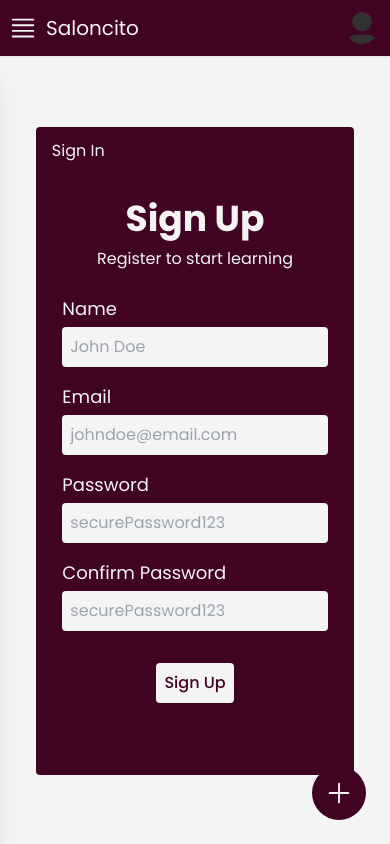
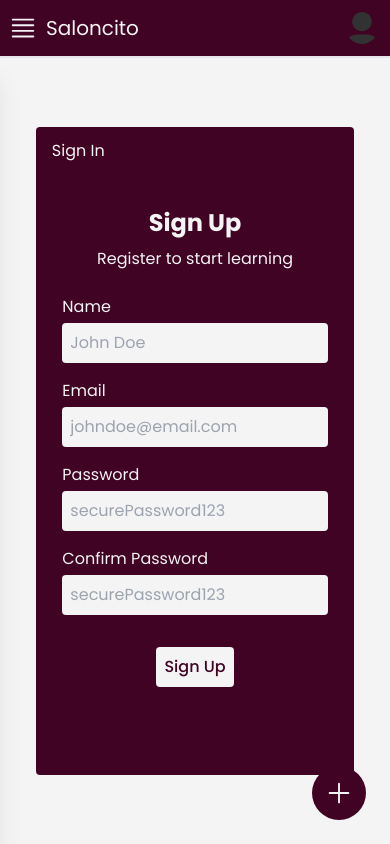
Before and after one commit to ErickCastroo/saloncito_ui, a React (Vite) app: page /sign-up in a window 390 px wide. Built offline with nearby package versions, Linux system fonts and the light colour scheme.

Commit message:
fix: height size at infoContainers when its was very big

```diff
--- a/src/modules/auth/ui/pages/SignIn/components/Form.tsx
+++ b/src/modules/auth/ui/pages/SignIn/components/Form.tsx
@@ -38,7 +38,7 @@ function Form() {
       className='w-full flex flex-col items-center justify-center'
     >
       <div className='w-full flex flex-col justify-center '>
-        <label htmlFor='email' className='mb-1 text-lg'>
+        <label htmlFor='email' className='mb-1 sm:text-lg'>
           Email
         </label>
         <Input
@@ -52,7 +52,7 @@ function Form() {
         {errors.email ? <ErrorForm>{errors.email.message}</ErrorForm> : undefined}
       </div>
       <div className='w-full flex flex-col justify-center mt-4'>
-        <label htmlFor='password' className='mb-1 text-lg'>
+        <label htmlFor='password' className='mb-1 sm:text-lg'>
           Password
         </label>
         <Input
--- a/src/modules/auth/ui/pages/SignIn/components/InfoContainer.tsx
+++ b/src/modules/auth/ui/pages/SignIn/components/InfoContainer.tsx
@@ -3,15 +3,22 @@ import { Form } from '@/modules/auth/ui/pages/SignIn/components/Form'
 
 function InfoContainer() {
   return (
-    <div className='bg-secondary text-secondary w-full h-5/6 md:w-1/2 rounded md:rounded-none md:rounded-tr md:rounded-br relative flex flex-col justify-center items-center overflow-y-auto py-4'>
+    <div className='bg-secondary text-secondary w-full h-5/6 md:w-1/2 rounded md:rounded-none md:rounded-tr md:rounded-br relative flex flex-col items-center overflow-y-auto'>
       <div className='absolute right-0 top-0'>
-        <NavLink to='/sign-up' className='flex justify-end self-end mt-3 mr-4 hover:underline hover:underline-offset-2'>Sign Up</NavLink>
+        <NavLink
+          to='/sign-up'
+          className='flex justify-end self-end mt-3 mr-4 hover:underline hover:underline-offset-2'
+        >
+          Sign Up
+        </NavLink>
       </div>
-      <div className='h-full w-10/12 sm:w-8/12 md:w-9/12 lg:w-7/12 xl:w-6/12 flex flex-col items-center justify-center'>
-        <h1 className='mb-2 text-4xl text-center font-bold'>
-          Sign In
-        </h1>
-        <span className='mb-6 text-center'>Join to Saloncito to start studying</span>
+      <div className='flex-grow flex flex-col items-center justify-center h-full w-10/12 sm:w-8/12 md:w-9/12 lg:w-7/12 xl:w-6/12'>
+        <div className='my-6 text-center'>
+          <h1 className='mb-2 text-2xl sm:text-4xl font-bold'>
+            Sign In
+          </h1>
+          <span>Join to Saloncito to start studying</span>
+        </div>
         <Form />
       </div>
     </div>
--- a/src/modules/auth/ui/pages/SignUp/components/Form.tsx
+++ b/src/modules/auth/ui/pages/SignUp/components/Form.tsx
@@ -49,7 +49,7 @@ function Form() {
       className='w-full flex flex-col items-center justify-center'
     >
       <div className='w-full flex flex-col justify-center'>
-        <label htmlFor='name' className='mb-1 text-lg'>
+        <label htmlFor='name' className='mb-1 sm:text-lg'>
           Name
         </label>
         <Input
@@ -63,7 +63,7 @@ function Form() {
         {errors.name ? <ErrorForm>{errors.name.message}</ErrorForm> : undefined}
       </div>
       <div className='w-full flex flex-col justify-center mt-4'>
-        <label htmlFor='email' className='mb-1 text-lg'>
+        <label htmlFor='email' className='mb-1 sm:text-lg'>
           Email
         </label>
         <Input
@@ -77,7 +77,7 @@ function Form() {
         {errors.email ? <ErrorForm>{errors.email.message}</ErrorForm> : undefined}
       </div>
       <div className='w-full flex flex-col justify-center mt-4'>
-        <label htmlFor='password' className='mb-1 text-lg'>
+        <label htmlFor='password' className='mb-1 sm:text-lg'>
           Password
         </label>
         <Input
@@ -91,7 +91,7 @@ function Form() {
         {errors.password ? <ErrorForm>{errors.password.message}</ErrorForm> : undefined}
       </div>
       <div className='w-full flex flex-col justify-center mt-4'>
-        <label htmlFor='confirmPassword' className='mb-1 text-lg'>
+        <label htmlFor='confirmPassword' className='mb-1 sm:text-lg'>
           Confirm Password
         </label>
         <Input
@@ -106,7 +106,7 @@ function Form() {
       </div>
       <Button
         type='submit'
-        className='bg-hover self-center mt-8'
+        className='bg-hover self-center my-8'
       >
         Sign Up
       </Button>
--- a/src/modules/auth/ui/pages/SignUp/components/InfoContainer.tsx
+++ b/src/modules/auth/ui/pages/SignUp/components/InfoContainer.tsx
@@ -3,15 +3,22 @@ import { Form } from '@/modules/auth/ui/pages/SignUp/components/Form'
 
 function InfoContainer() {
   return (
-    <div className='bg-secondary text-secondary w-full h-5/6 md:w-1/2 rounded md:rounded-none md:rounded-tl md:rounded-bl relative flex flex-col justify-center items-center overflow-y-auto'>
+    <div className='bg-secondary text-secondary w-full h-5/6 md:w-1/2 rounded md:rounded-none md:rounded-tl md:rounded-bl relative flex flex-col items-center overflow-y-auto'>
       <div className='absolute left-0 top-0'>
-        <NavLink to='/sign-in' className='flex justify-start self-start mt-3 ml-4 hover:underline hover:underline-offset-2'>Sign In</NavLink>
+        <NavLink
+          to='/sign-in'
+          className='flex justify-start self-start mt-3 ml-4 hover:underline hover:underline-offset-2'
+        >
+          Sign In
+        </NavLink>
       </div>
-      <div className='h-full w-10/12 sm:w-8/12 md:w-9/12 lg:w-7/12 xl:w-6/12 flex flex-col items-center justify-center'>
-        <h1 className='mb-2 text-4xl text-center font-bold'>
-          Sign Up
-        </h1>
-        <span className='mb-6 text-center'>Register to start learning</span>
+      <div className='flex-grow flex flex-col items-center justify-center w-10/12 sm:w-8/12 md:w-9/12 lg:w-7/12 xl:w-6/12'>
+        <div className='my-6 text-center'>
+          <h1 className='mb-2 text-2xl sm:text-4xl font-bold'>
+            Sign Up
+          </h1>
+          <span>Register to start learning</span>
+        </div>
         <Form />
       </div>
     </div>
--- a/src/modules/auth/ui/pages/SignUp/index.tsx
+++ b/src/modules/auth/ui/pages/SignUp/index.tsx
@@ -3,7 +3,7 @@ import { BrandContainer } from '@/modules/auth/ui/pages/SignUp/components/BrandC
 
 function SignUp() {
   return (
-    <div className='p-1 w-full h-screen flex justify-center items-center'>
+    <div className='p-1 w-full h-full flex justify-center items-center'>
       <div className='w-10/12 h-full flex items-center justify-center'>
         <InfoContainer />
         <BrandContainer />
```
